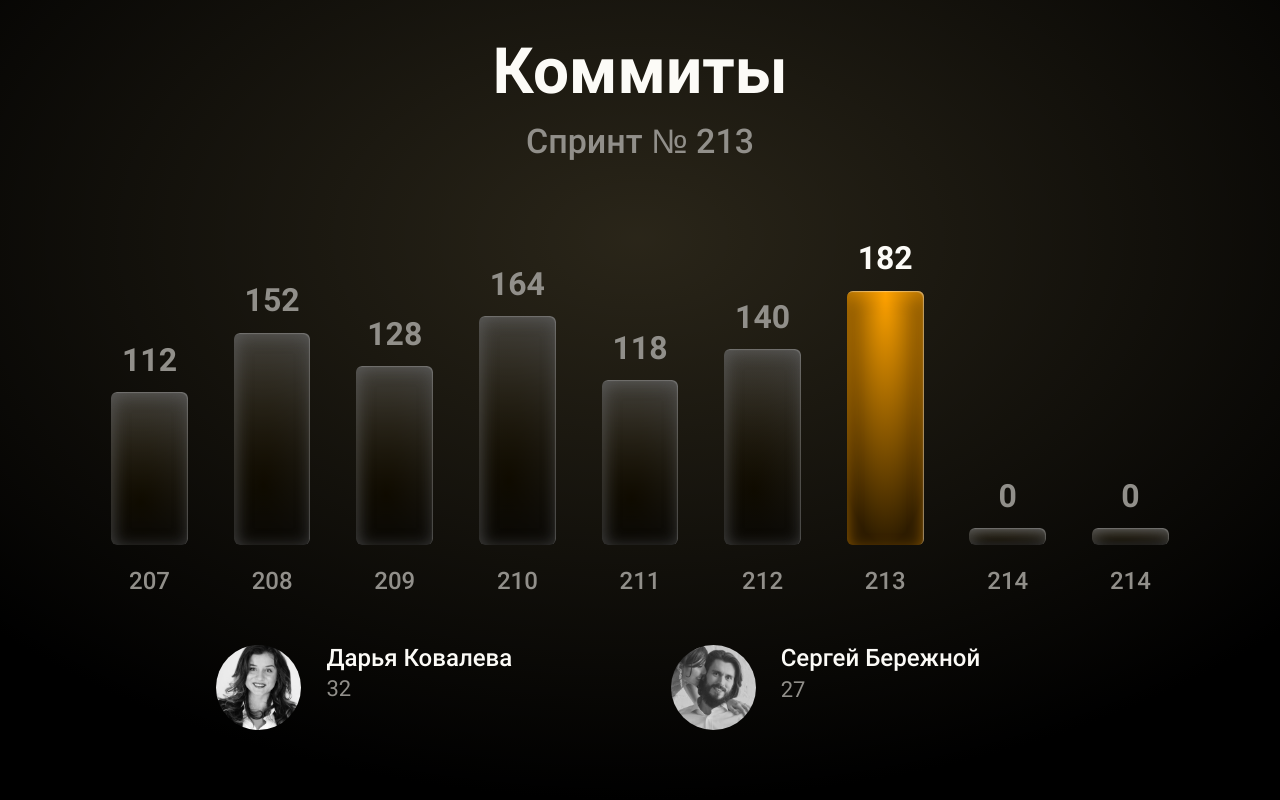
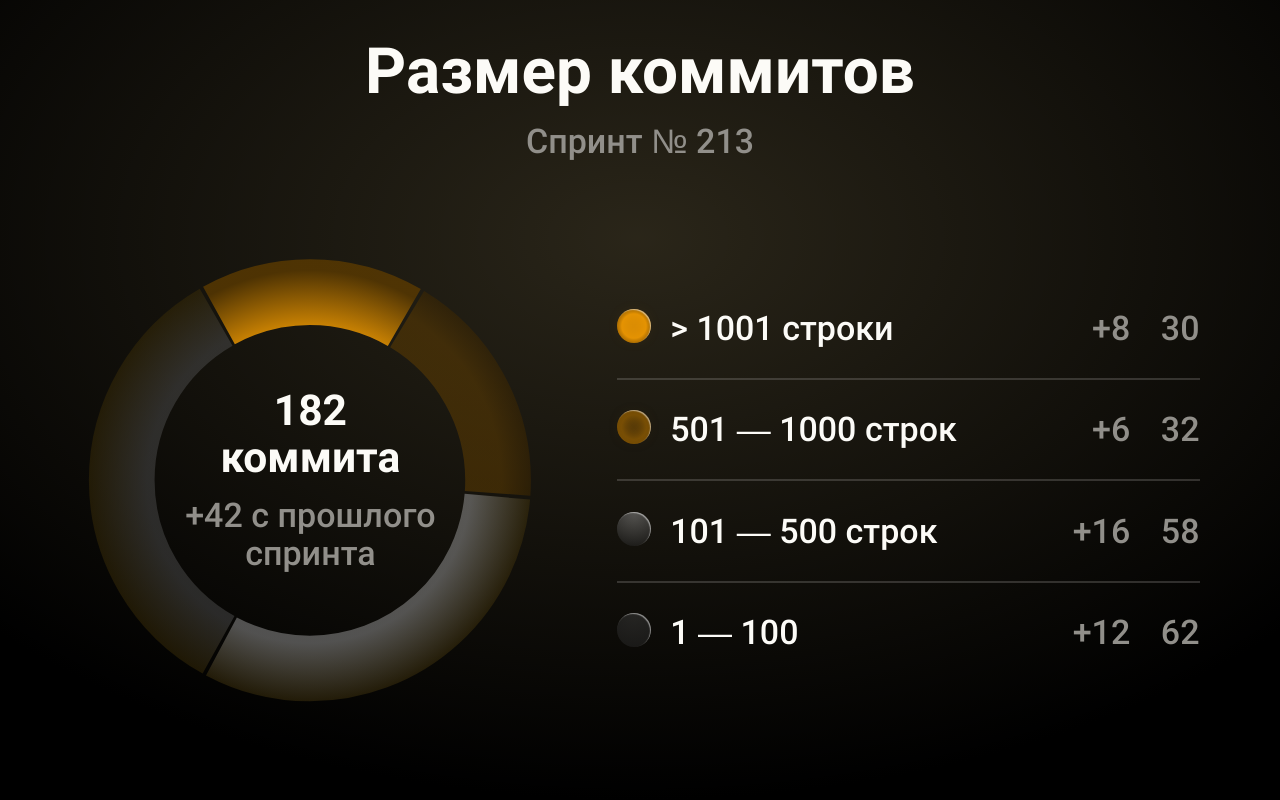
Before and after one commit to MaximSinyukov/shri-2021-task-1, a website built with webpack: page src/index.html in a window 1280 px wide. Built offline with nearby package versions, Linux system fonts and the light colour scheme.

Commit message:
feat: создать шаблон diagram

```diff
--- a/src/index.html
+++ b/src/index.html
@@ -8,76 +8,85 @@
 </head>
 <body class="page theme_dark">
   <section class="stories">
-    <h1 class="stories__title">Коммиты</h1>
+    <h1 class="stories__title">Размер коммитов</h1>
     <h2 class="stories__subtitle">Спринт № 213</h2>
-    <div class="chart">
-      <div class="chart__results">
-        <div class="chart__column-container">
-          <h3 class="chart__column-value">112</h3>
-          <div class="chart__column" style="height: calc((112 / 182) * 66.2%);"></div>
-          <h4 class="chart__column-name">207</h4>
-        </div>
-        <div class="chart__column-container">
-          <h3 class="chart__column-value">152</h3>
-          <div class="chart__column" style="height: calc((152 / 182) * 67.6%);"></div>
-          <h4 class="chart__column-name">208</h4>
-        </div>
-        <div class="chart__column-container">
-          <h3 class="chart__column-value">128</h3>
-          <div class="chart__column" style="height: calc((128 / 182) * 67.6%);"></div>
-          <h4 class="chart__column-name">209</h4>
-        </div>
-        <div class="chart__column-container">
-          <h3 class="chart__column-value">164</h3>
-          <div class="chart__column" style="height: calc((164 / 182) * 67.6%);"></div>
-          <h4 class="chart__column-name">210</h4>
-        </div>
-        <div class="chart__column-container">
-          <h3 class="chart__column-value">118</h3>
-          <div class="chart__column" style="height: calc((118 / 182) * 67.6%);"></div>
-          <h4 class="chart__column-name">211</h4>
-        </div>
-        <div class="chart__column-container">
-          <h3 class="chart__column-value">140</h3>
-          <div class="chart__column" style="height: calc((140 / 182) * 67.6%);"></div>
-          <h4 class="chart__column-name">212</h4>
-        </div>
-        <div class="chart__column-container chart__column-container_active">
-          <h3 class="chart__column-value">182</h3>
-          <div class="chart__column" style="height: calc((182 / 182) * 67.6%);"></div>
-          <h4 class="chart__column-name">213</h4>
-        </div>
-        <div class="chart__column-container">
-          <h3 class="chart__column-value">0</h3>
-          <div class="chart__column" style="height: calc((0 / 182) * 67.6%);"></div>
-          <h4 class="chart__column-name">214</h4>
-        </div>
-        <div class="chart__column-container">
-          <h3 class="chart__column-value">0</h3>
-          <div class="chart__column" style="height: calc((0 / 182) * 67.6%);"></div>
-          <h4 class="chart__column-name">214</h4>
-        </div>
+    <div class="diagram">
+      <div class="diagram__chart">
+        <h3 class="diagram__donut-title">182 коммита</h3>
+        <h4 class="diagram__donut-subtitle">+42 с прошлого спринта</h4>
+        <svg viewBox="0 0 140 140" class="diagram__donut">
+
+          <defs>
+            <radialGradient id="light-gold" cx="49.84%" cy="49.84%" r="58%">
+              <stop offset="81.25%" stop-color="rgba(255, 184, 0, 0.56)"/>
+              <stop offset="100%" stop-color="rgba(255, 239, 153, 0.32)"/>
+           </radialGradient>
+            <radialGradient id="light-gold-low" cx="49.84%" cy="49.84%" r="66%">
+              <stop offset="81.25%" stop-color="rgba(255, 184, 0, 0.24)"/>
+              <stop offset="100%" stop-color="rgba(255, 239, 153, 0.12)"/>
+           </radialGradient>
+            <radialGradient id="light-grey-light" cx="49.84%" cy="49.84%" r="67%">
+              <stop offset="82.81%" stop-color="rgba(166, 166, 166, 0.1725)"/>
+              <stop offset="92.19%" stop-color="rgba(203, 203, 203, 0.05)"/>
+           </radialGradient>
+            <radialGradient id="light-grey-dark" cx="49.84%" cy="49.84%" r="68%">
+              <stop offset="82.81%" stop-color="rgba(191, 191, 191, 0.345)"/>
+              <stop offset="92.19%" stop-color="rgba(228, 228, 228, 0.1)"/>
+           </radialGradient>
+
+           <radialGradient id="dark-gold" cx="49.84%" cy="50.16%" r="56%">
+              <stop offset="71.88%" stop-color="rgba(255, 163, 0, 0.8)"/>
+              <stop offset="100%" stop-color="rgba(91, 58, 0, 0.8)"/>
+           </radialGradient>
+            <radialGradient id="dark-gold-low" cx="49.84%" cy="50.16%" r="70%">
+              <stop offset="72.92%" stop-color="rgba(99, 63, 0, 0.5)"/>
+              <stop offset="100%" stop-color="rgba(15, 9, 0, 0.5)"/>
+           </radialGradient>
+            <radialGradient id="dark-grey-light" cx="49.84%" cy="50.16%" r="60%">
+              <stop offset="71.88%" stop-color="rgba(155, 155, 155, 0.5)"/>
+              <stop offset="100%" stop-color="rgba(56, 41, 0, 0.5)"/>
+           </radialGradient>
+            <radialGradient id="dark-grey-dark" cx="49.84%" cy="50.16%" r="60%">
+              <stop offset="71.88%" stop-color="rgba(77, 77, 77, 0.5)"/>
+              <stop offset="100%" stop-color="rgba(56, 41, 0, 0.5)"/>
+           </radialGradient>
+          </defs>
+
+          <circle id="income" class="diagram__donut-segment" stroke-dasharray=" 59 301 " stroke-dashoffset="119"></circle>
+
+          <circle id="income" class="diagram__donut-segment" stroke-dasharray=" 63 297 " stroke-dashoffset="59"></circle>
+
+          <circle id="income" class="diagram__donut-segment" stroke-dasharray=" 113 247 " stroke-dashoffset="-5"></circle>
+
+          <circle id="income" class="diagram__donut-segment" stroke-dasharray=" 121 239 " stroke-dashoffset="-119"></circle>
+        </svg>
       </div>
-      <div class="chart__leaders">
-        <div class="chart__person">
-          <div class="chart__photo-container">
-            <img class="chart__person-photo" src="<%=require('./images/3.jpg')%>" alt="фото участника">
-          </div>
-          <div class="chart__data-container">
-            <h3 class="chart__person-name">Дарья Ковалева</h3>
-            <h4 class="chart__person-results">32</h4>
-          </div>
-        </div>
-        <div class="chart__person">
-          <div class="chart__photo-container">
-            <img class="chart__person-photo" src="<%=require('./images/9.jpg')%>" alt="фото участника">
-          </div>
-          <div class="chart__data-container">
-            <h3 class="chart__person-name">Сергей Бережной</h3>
-            <h4 class="chart__person-results">27</h4>
-          </div>
-        </div>
-      </div>
+      <ul class="diagram__list">
+        <li class="diagram__list-line">
+          <div class="diagram__line-color"></div>
+          <span class="diagram__main-text">> 1001 строки</span>
+          <span class="diagram__additional-text">+8</span>
+          <span class="diagram__additional-text">30</span>
+        </li>
+        <li class="diagram__list-line">
+          <div class="diagram__line-color"></div>
+          <span class="diagram__main-text">501 — 1000 строк</span>
+          <span class="diagram__additional-text">+6</span>
+          <span class="diagram__additional-text">32</span>
+        </li>
+        <li class="diagram__list-line">
+          <div class="diagram__line-color"></div>
+          <span class="diagram__main-text">101 — 500 строк</span>
+          <span class="diagram__additional-text">+16</span>
+          <span class="diagram__additional-text">58</span>
+        </li>
+        <li class="diagram__list-line">
+          <div class="diagram__line-color"></div>
+          <span class="diagram__main-text">1 — 100</span>
+          <span class="diagram__additional-text">+12</span>
+          <span class="diagram__additional-text">62</span>
+        </li>
+      </ul>
     </div>
   </section>
 </body>
--- a/src/page/index.css
+++ b/src/page/index.css
@@ -9,3 +9,4 @@
 @import url(../styles/person/_right-columns/person_right-columns.css);
 @import url(../styles/vote/vote.css);
 @import url(../styles/chart/chart.css);
+@import url(../styles/diagram/diagram.css);
--- /dev/null
+++ b/src/styles/diagram/__additional-text/diagram__additional-text.css
@@ -0,0 +1,14 @@
+.diagram__additional-text {
+  margin: 0 5.26% 0 auto;
+  color: var(--secondary-text-color);
+}
+
+.diagram__additional-text:nth-of-type(3n) {
+  margin: 0;
+}
+
+@media screen and (orientation: portrait) {
+  .diagram__additional-text {
+    margin: 0 4.9% 0 auto;
+  }
+}
--- /dev/null
+++ b/src/styles/diagram/__chart/diagram__chart.css
@@ -0,0 +1,15 @@
+.diagram__chart {
+  width: 41.09%;
+  box-sizing: border-box;
+  margin: auto auto auto 0;
+  height: calc(100vh * 0.6383);
+  position: relative;
+}
+
+@media screen and (orientation: portrait) {
+  .diagram__chart {
+    width: 100%;
+    height: calc(100vh * 0.491);
+    margin: auto 0;
+  }
+}
--- /dev/null
+++ b/src/styles/diagram/__donut-subtitle/diagram__donut-subtitle.css
@@ -0,0 +1,22 @@
+.diagram__donut-subtitle {
+  margin: 0;
+  position: absolute;
+  left: 50%;
+  bottom: 32%;
+  min-width: 67%;
+  transform: translate(-50%, 0);
+  text-align: center;
+  line-height: calc(100vh * 0.0478);
+  font-size: calc(100vh * 0.0425);
+  font-family: 'Roboto', Arial, Helvetica, sans-serif;
+  font-weight: 500;
+  color: var(--secondary-text-color);
+}
+
+@media screen and (orientation: portrait) {
+  .diagram__donut-subtitle {
+    min-width: 57%;
+    line-height: calc(100vh * 0.0299);
+    font-size: calc(100vh * 0.0329);
+  }
+}
--- /dev/null
+++ b/src/styles/diagram/__donut-title/diagram__donut-title.css
@@ -0,0 +1,21 @@
+.diagram__donut-title {
+  margin: 0;
+  max-width: 250px;
+  position: absolute;
+  top: 32%;
+  left: 50%;
+  transform: translate(-50%, 0);
+  text-align: center;
+  line-height: calc(100vh * 0.0585);
+  font-size: calc(100vh * 0.0532);
+  font-family: 'Roboto', Arial, Helvetica, sans-serif;
+  font-weight: bold;
+  color: var(--main-text-color);
+}
+
+@media screen and (orientation: portrait) {
+  .diagram__donut-title {
+    line-height: calc(100vh * 0.0449);
+    font-size: calc(100vh * 0.0479);
+  }
+}
--- /dev/null
+++ b/src/styles/diagram/__donut/diagram__donut.css
@@ -0,0 +1,4 @@
+.diagram__donut {
+  width: 100%;
+  height: 100%;
+}
--- /dev/null
+++ b/src/styles/diagram/__line-color/diagram__line-color.css
@@ -0,0 +1,16 @@
+.diagram__line-color {
+  display: block;
+  width: calc(100vh * 0.0425);
+  height: calc(100vh * 0.0425);
+  border-radius: 50%;
+  overflow: hidden;
+  background: var(--background);
+  box-shadow: var(--box-shadow);
+}
+
+@media screen and (orientation: portrait) {
+  .diagram__line-color {
+    width: calc(100vh * 0.0239);
+    height: calc(100vh * 0.0239);
+  }
+}
--- /dev/null
+++ b/src/styles/diagram/__list-line/diagram__list-line.css
@@ -0,0 +1,43 @@
+.diagram__list-line {
+  color: var(--main-text-color);
+  font-family: 'Roboto', Arial, Helvetica, sans-serif;
+  font-weight: 500;
+  font-size: calc(100vh * 0.0425);
+  line-height: calc(100vh * 0.0479);
+  display: flex;
+  flex-direction: row;
+  padding: 5.26% 0;
+  border-bottom: 2px solid var(--border-color);
+}
+
+.diagram__list-line:first-of-type {
+  padding-top: 0;
+  --background: var(--diagram-list-gold);
+  --box-shadow: var(--diagram-list-shadow-gold);
+}
+
+.diagram__list-line:nth-of-type(2){
+  --background: var(--diagram-list-gold-low);
+  --box-shadow: var(--diagram-list-shadow-gold-low);
+}
+
+.diagram__list-line:nth-of-type(3){
+  --background: var(--diagram-list-grey-light);
+  --box-shadow: var(--diagram-list-shadow-grey-light);
+}
+
+
+.diagram__list-line:last-of-type {
+  padding-bottom: 0;
+  border-bottom: none;
+  --background: var(--diagram-list-grey-dark);
+  --box-shadow: var(--diagram-list-shadow-grey-dark);
+}
+
+@media screen and (orientation: portrait) {
+  .diagram__list-line {
+    font-size: calc(100vh * 0.0239);
+    line-height: calc(100vh * 0.0269);
+    padding: 4.9% 0;
+  }
+}
--- /dev/null
+++ b/src/styles/diagram/__list/diagram__list.css
@@ -0,0 +1,13 @@
+.diagram__list {
+  list-style: none;
+  padding: 0;
+  width: 52.05%;
+  margin: auto 0;
+}
+
+@media screen and (orientation: portrait) {
+  .diagram__list {
+    width: 100%;
+    margin: 0 0 7.32%;
+  }
+}
--- /dev/null
+++ b/src/styles/diagram/__main-text/diagram__main-text.css
@@ -0,0 +1,9 @@
+.diagram__main-text {
+  margin: 0 0 0 3.29%;
+}
+
+@media screen and (orientation: portrait) {
+  .diagram__main-text {
+    margin: 0 0 0 3.05%;
+  }
+}
--- /dev/null
+++ b/src/styles/diagram/diagram.css
@@ -0,0 +1,27 @@
+@import url(./__chart/diagram__chart.css);
+@import url(./__donut/diagram__donut.css);
+@import url(./__donut-title/diagram__donut-title.css);
+@import url(./__donut-subtitle/diagram__donut-subtitle.css);
+@import url(./__donut-segment/diagram__donut-segment.css);
+@import url(./__list/diagram__list.css);
+@import url(./__list-line/diagram__list-line.css);
+@import url(./__line-color/diagram__line-color.css);
+@import url(./__main-text/diagram__main-text.css);
+@import url(./__additional-text/diagram__additional-text.css);
+
+.diagram {
+  display: flex;
+  flex-direction: row;
+  flex-grow: 1;
+  width: 87.425%;
+  margin: 4.34% auto;
+  margin: auto;
+}
+
+@media screen and (orientation: portrait) {
+  .diagram {
+    flex-direction: column;
+    margin: 0 6.38%;
+    justify-content: flex-end;
+  }
+}
```
Also changed, not shown: src/styles/diagram/__donut-segment/diagram__donut-segment.css (added, +24 -0 lines), src/styles/theme/_dark/theme_dark.css (+18 -2 lines), src/styles/theme/_light/theme_light.css (+18 -2 lines).
